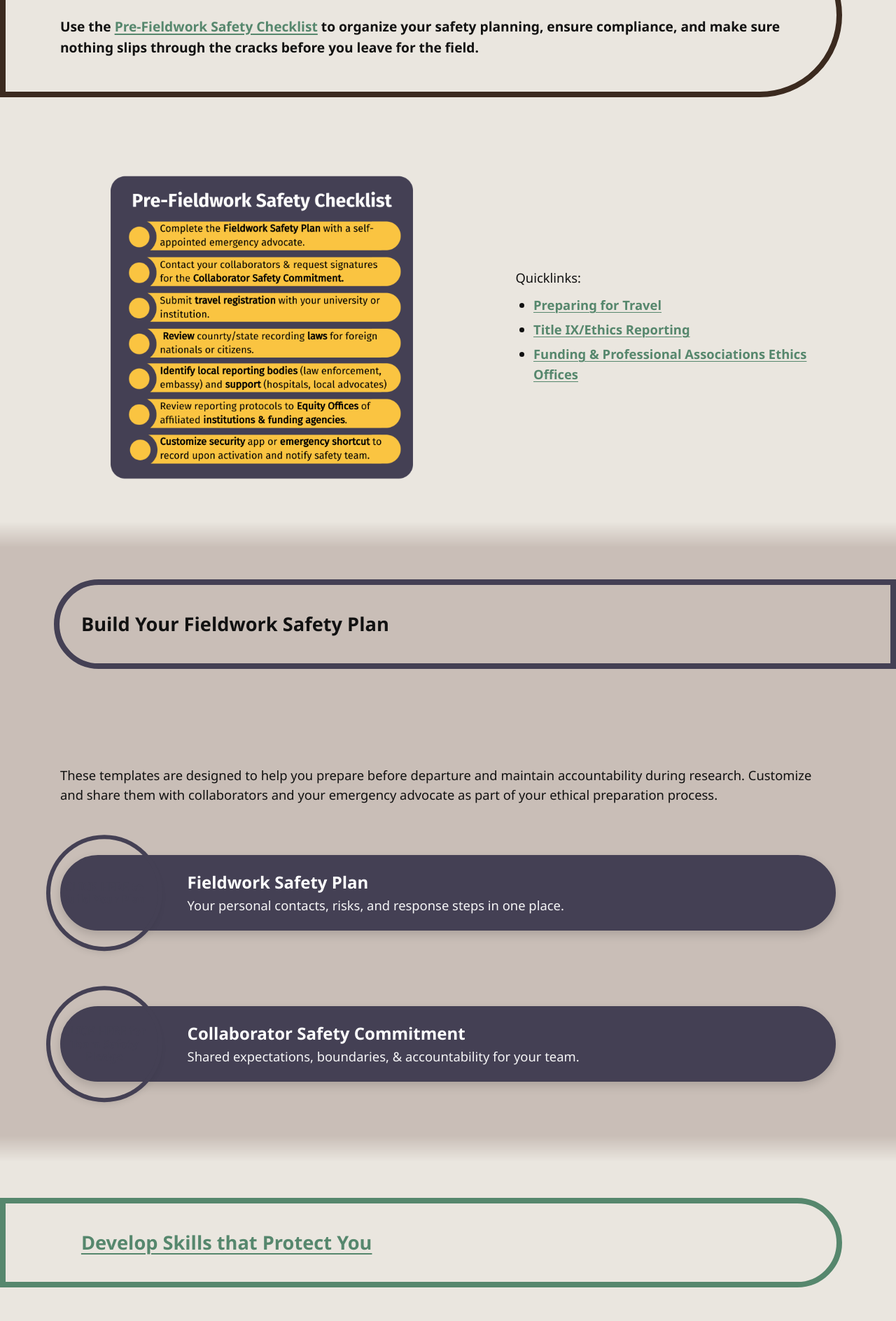
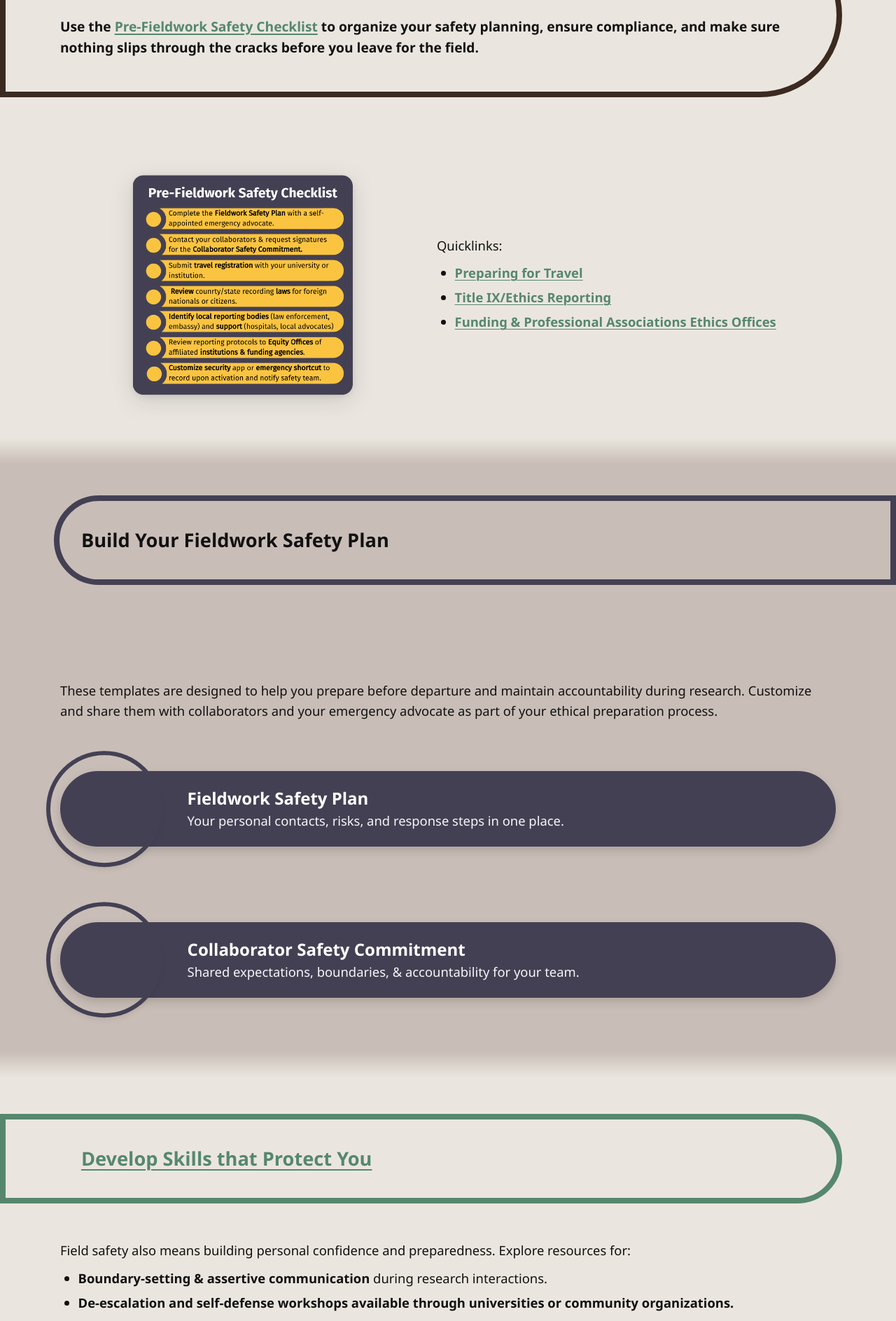
Before and after one commit to AnthroSafetyWarrior/GoldenTrowelProject, a Jekyll site: the page built from _pages/preparing.html, in a window 1280 px wide. Shown: the part 1817-3705 px from the top of the page at 70% size. Built offline with Jekyll 4.4.1, drawn with Linux system fonts in a browser that asks for light colours.

Commit message:
updating pages

```diff
--- a/_pages/preparing.html
+++ b/_pages/preparing.html
@@ -103,15 +103,16 @@ hero_tint: .40
 </div>
 </section>
 
-<section class="section section--prep">
-       <div class="split split--prep">
-<figure class="art">
+<section class="section">
+<div class="intro-row">
+    <figure class="intro-graphic">
+
       <img
         src="{{ '/assets/img/Safety-checklist.png' | absolute_url }}?v={{ site.time | date: '%s' }}" alt="Pre-Fieldwork Safety Checklist example"
   loading="lazy" decoding="async" fetchpriority="low">
  </figure>
 
- <div class="text text--right">
+    <div class="intro-copy">
 <p>Quicklinks:</p>
 <ul>
 <li><strong><a href="{{ '/travelprep.html' | relative_url }}">Preparing for Travel</a></strong></li>
```
